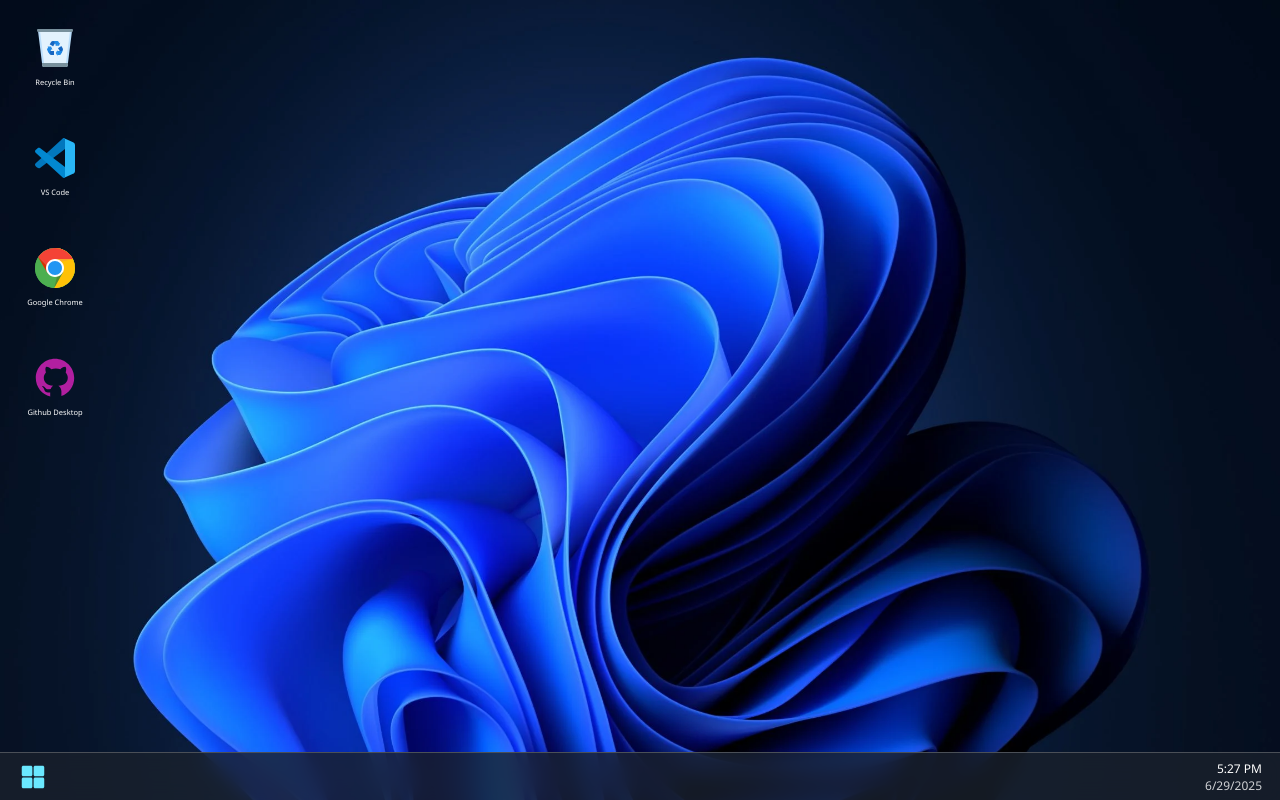
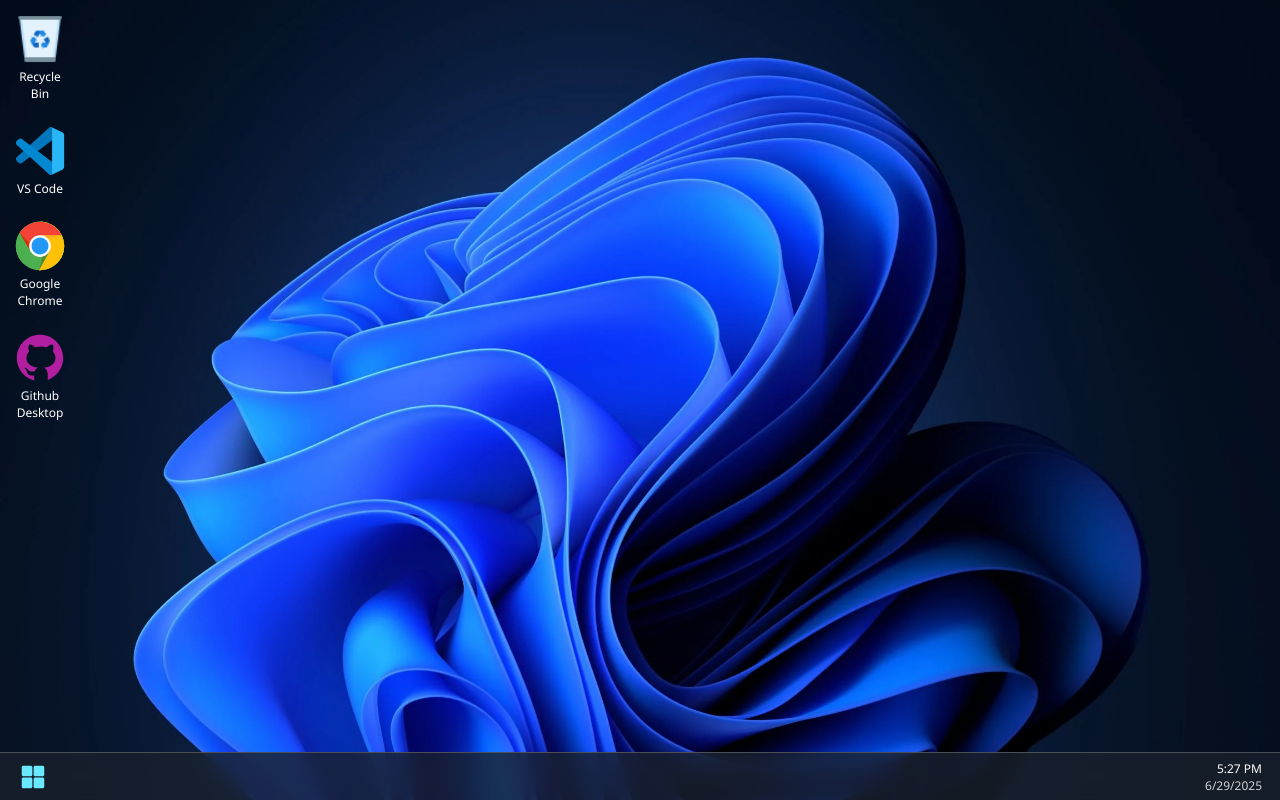
Before and after one commit to tasosbeast/My-Desktop-Clone, a React (Vite) app: page / in a window 1280 px wide. Built offline with nearby package versions, Linux system fonts and the light colour scheme.

Commit message:
Update icon and image sizing in Icon.module.css
Reduced the .icon width from 90px to 60px and increased the font size for icon names. Also increased .iconImage dimensions from 48px to 58px to better fit the new layout.

```diff
--- a/src/components/Icon.module.css
+++ b/src/components/Icon.module.css
@@ -1,7 +1,6 @@
 /* src/components/Icon.module.css */
 .icon {
-  width: 90px; /* Standard icon area width */
-  height: 90px; /* Standard icon area height */
+  width: 60px; /* Standard icon area width */
   display: flex;
   flex-direction: column;
   align-items: center;
@@ -10,7 +9,7 @@
   margin: 5px; /* Spacing between icons */
   padding: 5px;
   color: white;
-  font-size: 0.75rem; /* Smaller font for icon names */
+  font-size: 1.2rem; /* Smaller font for icon names */
   cursor: pointer;
   user-select: none; /* Prevent text selection on double click */
 }
@@ -21,9 +20,8 @@
 }
 
 .iconImage {
-  width: 48px; /* Icon image size */
-  height: 48px;
-  margin-bottom: 5px;
+  width: 58px; /* Icon image size */
+  height: 58px;
 }
 
 .iconName {
```
